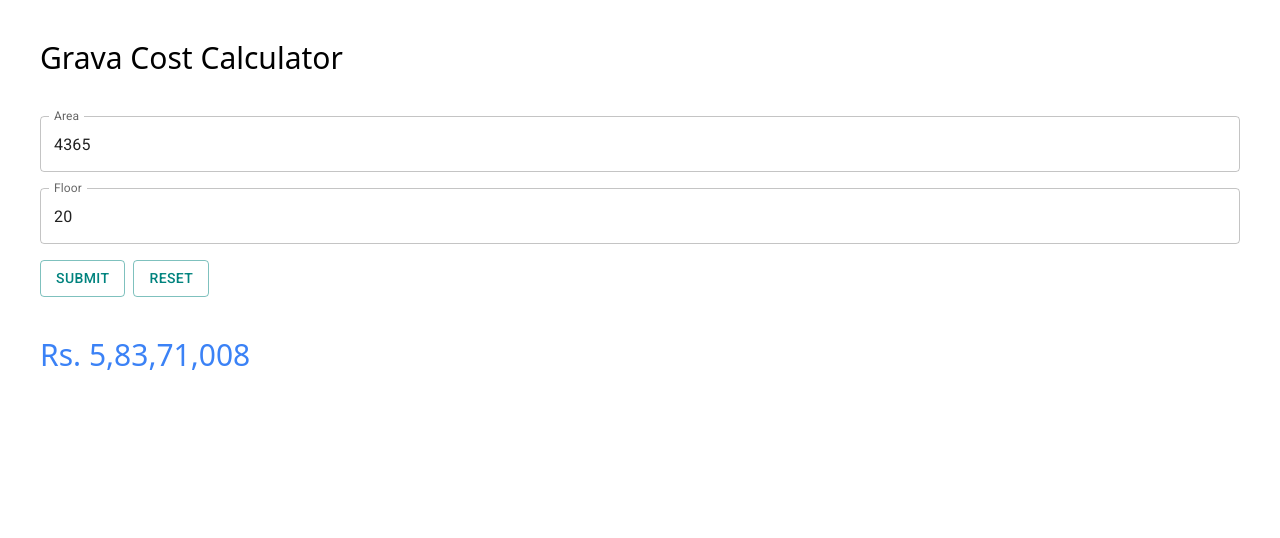
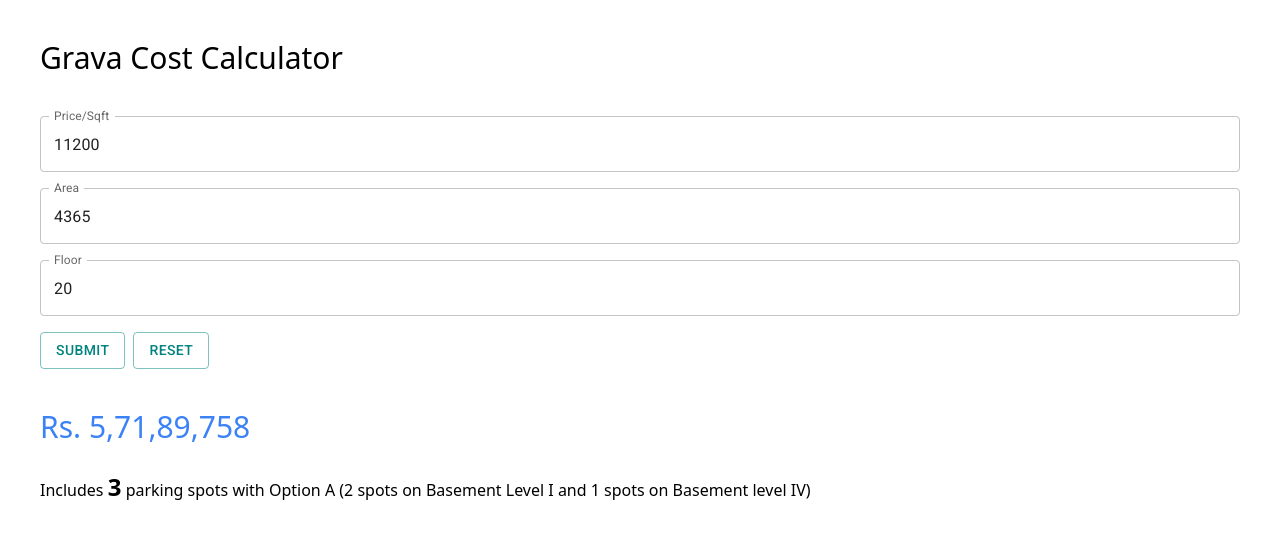
Before and after one commit to praneeth-m/apartment-cost, a React (Vite) app: page / in a window 1280 px wide. Both pictures are taken after a click on the button "SUBMIT". Shown: the top 538 px of the page. Built offline with nearby package versions, Linux system fonts and the light colour scheme.

Commit message:
Flex price per sft and show parking info

```diff
--- a/src/App.tsx
+++ b/src/App.tsx
@@ -1,6 +1,6 @@
 import { useState } from 'react'
 import { createTheme, ThemeProvider } from '@mui/material/styles'
-import { TextField, Button } from '@mui/material'
+import { TextField, Button, Select } from '@mui/material'
 
 const baseTheme = createTheme({
   palette: {
@@ -15,20 +15,20 @@
 })
 
 function App() {
-  const BASE_PRICE = 11200
   const FLOOR_RISE = 20
   const AMENITIES = 400
   const HVAC = 360
-  const PARKING = 1250000
   const DOCS = 10000
   const CORPUS = 100
   const MAINTENANCE = 84
   const GST1 = 5
   const GST2 = 18
 
+  const [priceSqft, setPriceSqft] = useState(11200)
   const [area, setArea] = useState(4365)
   const [floor, setFloor] = useState(20)
   const [cost, setCost] = useState('')
+  const [numParkingSpots, setNumParkingSpots] = useState(3)
 
   const calculateCost = () => {
     if (area < 4365) {
@@ -42,12 +42,23 @@
       return
     }
 
+    const calcParkingCost = (area: number) => {
+      if (area <= 4365) {
+        setNumParkingSpots(3)
+        return 125000
+      } else {
+        setNumParkingSpots(4)
+        return 1500000
+      }
+    }
+
     const total1 =
-      area * BASE_PRICE +
+      area * priceSqft +
       (floor - 6) * (FLOOR_RISE * area) +
       area * AMENITIES +
       area * HVAC +
-      PARKING
+      calcParkingCost(area)
+
     const total2 = DOCS + area * CORPUS + area * MAINTENANCE
     const total1GST = (total1 * GST1) / 100
     const total2GST = (total2 * GST2) / 100
@@ -62,6 +73,17 @@
       <ThemeProvider theme={baseTheme}>
         <h1 className='m-10'>Grava Cost Calculator</h1>
         <div className='card m-10'>
+          <TextField
+            className='mb-4'
+            type='number'
+            fullWidth
+            id='pricesqft'
+            name='Price per sqft'
+            label='Price/Sqft'
+            variant='outlined'
+            value={priceSqft}
+            onChange={(e) => setPriceSqft(Number(e.target.value))}
+          />
           <TextField
             className='mb-4'
             type='number'
@@ -82,6 +104,7 @@
             label='Floor'
             variant='outlined'
             value={floor}
+            InputProps={{ inputProps: { min: 0, max: 10 } }}
             onChange={(e) => setFloor(Number(e.target.value))}
           />
           <Button variant='outlined' type='submit' onClick={calculateCost}>
@@ -95,7 +118,20 @@
           >
             Reset
           </Button>
-          {cost && <h1 className='mt-10 text-blue-500'>Rs. {cost}</h1>}
+          {cost && (
+            <div>
+              <h1 className='mt-10 text-blue-500'>Rs. {cost}</h1>
+              <br></br>
+              <h4>
+                Includes{' '}
+                <span style={{ fontSize: '24px', fontWeight: 600 }}>
+                  {numParkingSpots}
+                </span>{' '}
+                parking spots with Option A (2 spots on Basement Level I and{' '}
+                {numParkingSpots - 2} spots on Basement level IV)
+              </h4>
+            </div>
+          )}
         </div>
       </ThemeProvider>
     </>
```
